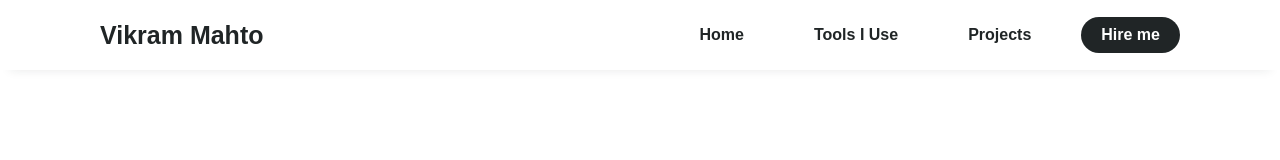
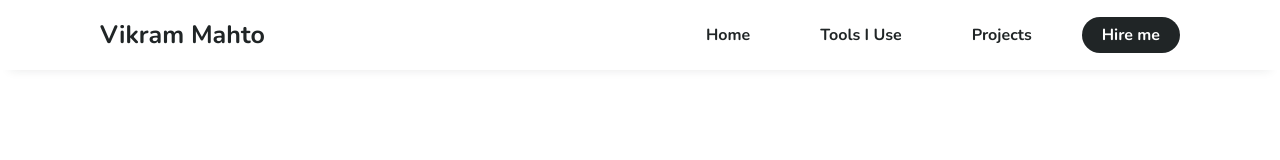
Before and after one commit to vikrammahto/vikrammahto.github.io, a plain HTML site: page index.html in a window 1280 px wide. Shown: the top 160 px of the page. Drawn offline with nearby package versions, Linux system fonts and the light colour scheme.

Commit message:
Added Google Fonts on head

```diff
--- a/index.html
+++ b/index.html
@@ -8,6 +8,9 @@
   <meta name="description" content="Vikram Mahto is a Web and Graphic Designer and open-source content creator.">
   <title>Vikram Mahto - Web and Graphics Designer</title>
   <link rel="stylesheet" href="css/master.css">
+  <link rel="preconnect" href="https://fonts.googleapis.com">
+  <link rel="preconnect" href="https://fonts.gstatic.com" crossorigin>
+  <link href="https://fonts.googleapis.com/css2?family=Nunito:wght@300;400;600;700&display=swap" rel="stylesheet">
   <script src="https://kit.fontawesome.com/bf0298c4da.js" crossorigin="anonymous"></script>
   <script src="js/main.js"></script>
 </head>
```
